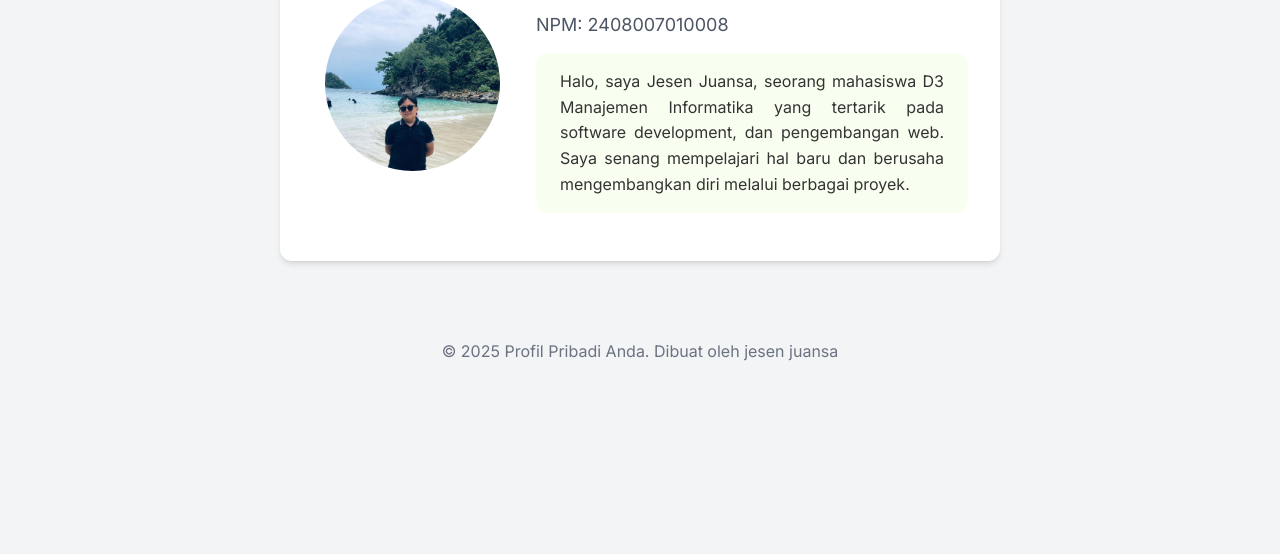
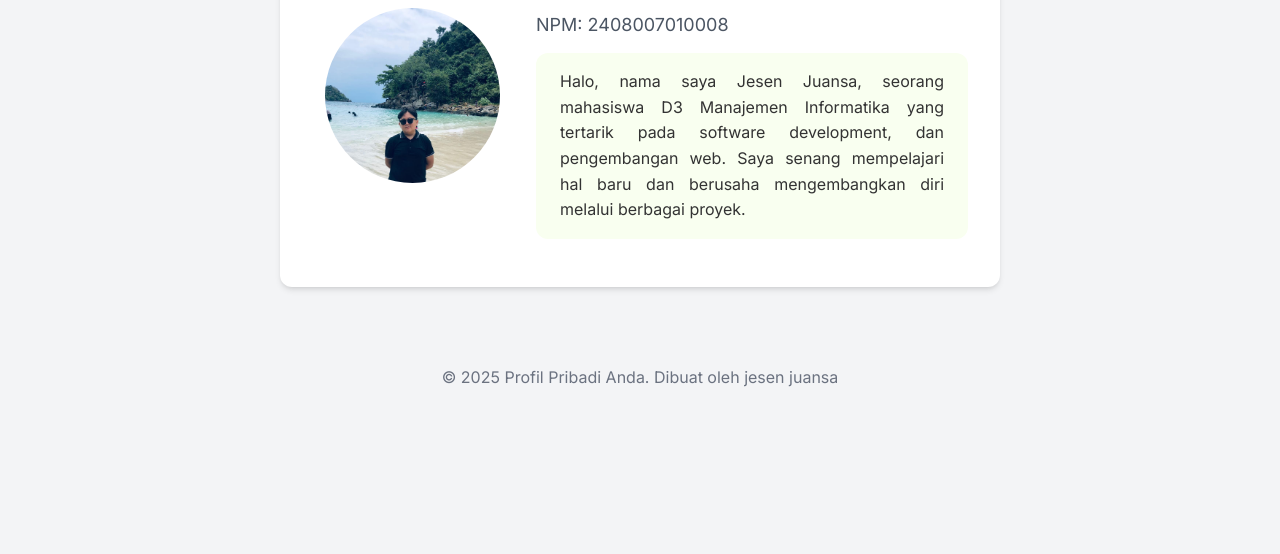
Before and after one commit to Jesenjuansa/web-biodata, a plain HTML site: page index.html in a window 1280 px wide. Shown: the part 246-800 px from the top of the page. Drawn offline with Linux system fonts and the light colour scheme.

Commit message:
Update index.html

```diff
--- a/index.html
+++ b/index.html
@@ -28,7 +28,7 @@
         <h1 class="profile-name">Jesen Juansa</h1>
         <p class="profile-npm">NPM: 2408007010008</p>
         <p class="deskripsi">
-            Halo, saya Jesen Juansa, seorang mahasiswa D3 Manajemen Informatika yang tertarik pada software development,
+            Halo, nama saya Jesen Juansa, seorang mahasiswa D3 Manajemen Informatika yang tertarik pada software development,
             dan pengembangan web. Saya senang mempelajari hal baru dan
             berusaha mengembangkan diri melalui berbagai proyek.
         </p>
```
